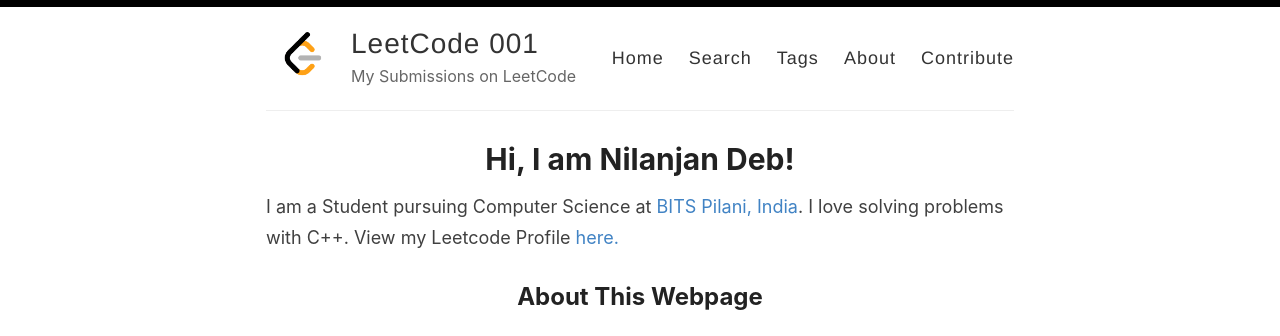
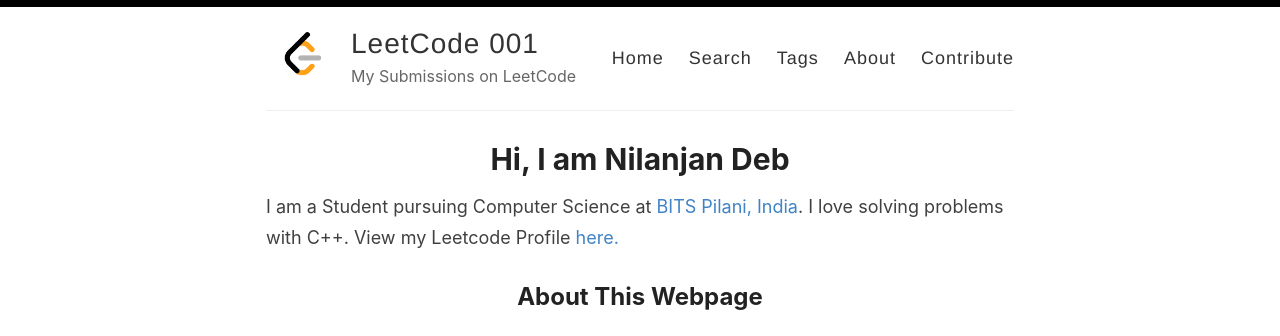
Before and after one commit to nil1729/LEETCODE-001, a Jekyll site: the page built from _pages/about.md, in a window 1280 px wide. Shown: the top 336 px of the page. Built offline with Jekyll 4.4.1, drawn with Linux system fonts in a browser that asks for light colours.

Commit message:
basic changes added

```diff
--- a/_pages/about.md
+++ b/_pages/about.md
@@ -1,7 +1,7 @@
 ---
 layout: page
 permalink: /about/
-title: Hi, I am Nilanjan Deb!
+title: Hi, I am Nilanjan Deb
 ---
 I am a Student pursuing Computer Science at [BITS Pilani, India](https://www.bits-pilani.ac.in). I love solving problems with C++. View my Leetcode Profile [here.](https://leetcode.com/nilanjan172nsvian/)
 
```
Also changed, not shown: README.md.
